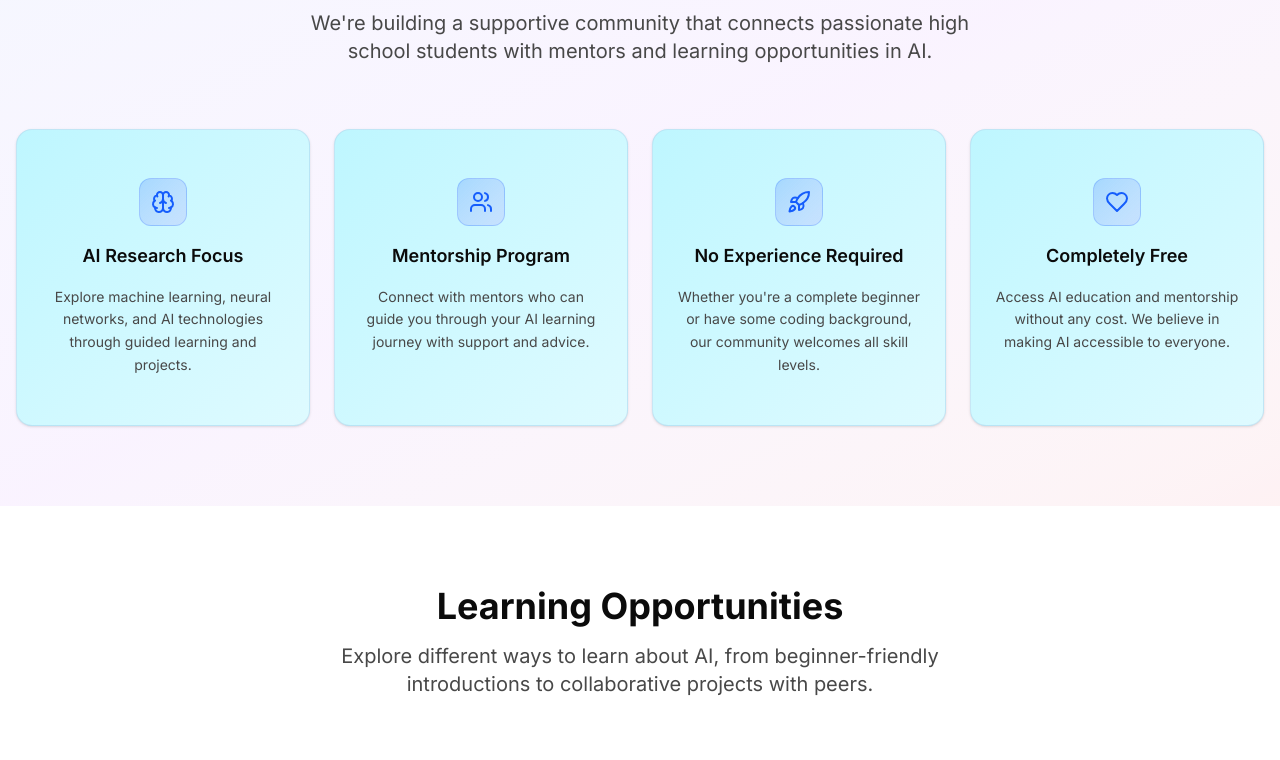
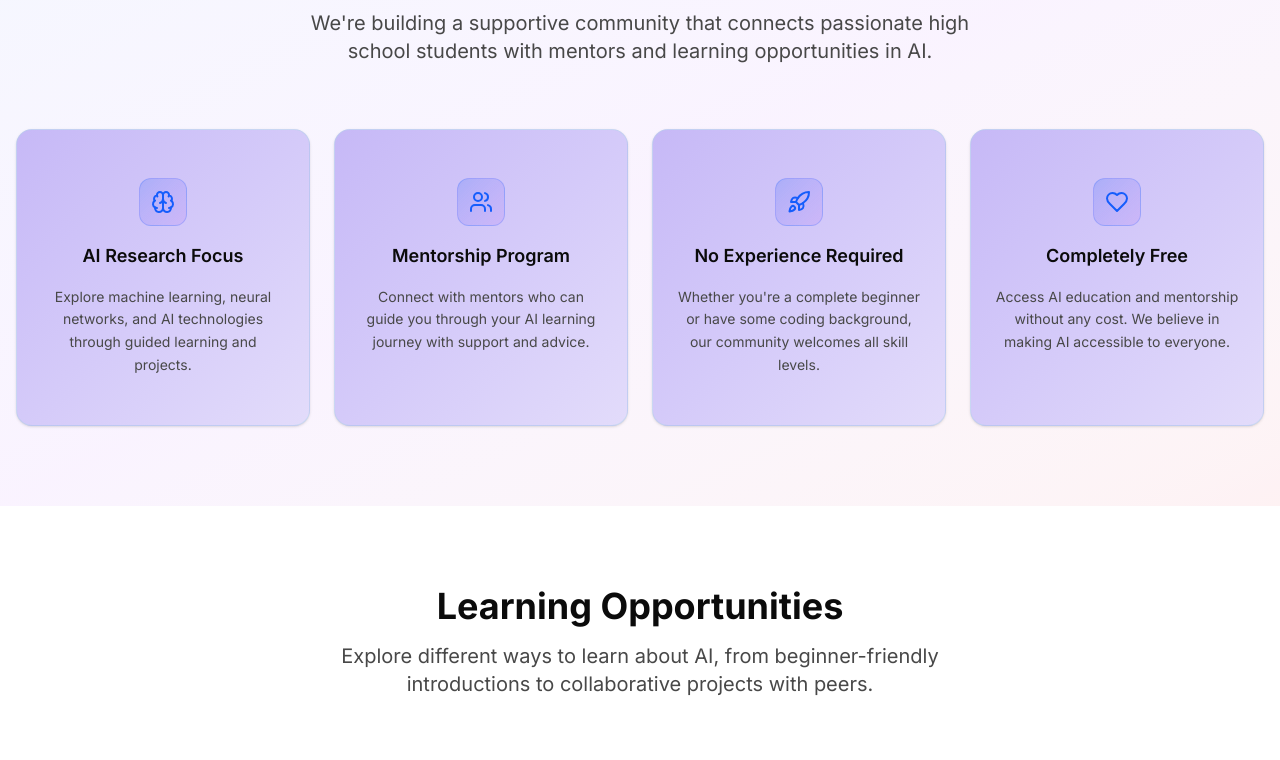
Before and after one commit to JoKsHuA2019/ProjectCommons, a Next.js app: page / in a window 1280 px wide. Shown: the part 840-1600 px from the top of the page. Built offline with nearby package versions, Linux system fonts and the light colour scheme.

Commit message:
Add files via upload

```diff
--- a/app/globals.css
+++ b/app/globals.css
@@ -7,7 +7,7 @@
   /* Ultra-vibrant color scheme with maximum saturation for POPPING colors */
   --background: oklch(1 0 0); /* Pure white */
   --foreground: oklch(0.15 0 0); /* Very dark text for maximum contrast */
-  --card: oklch(0.95 0.08 240); /* Vibrant blue tint */
+  --card: oklch(81.869% 0.08738 294.735); /* Vibrant blue tint */
   --card-foreground: oklch(0.15 0 0); /* Very dark text */
   --popover: oklch(1 0 0); /* White */
   --popover-foreground: oklch(0.15 0 0); /* Very dark text */
```
